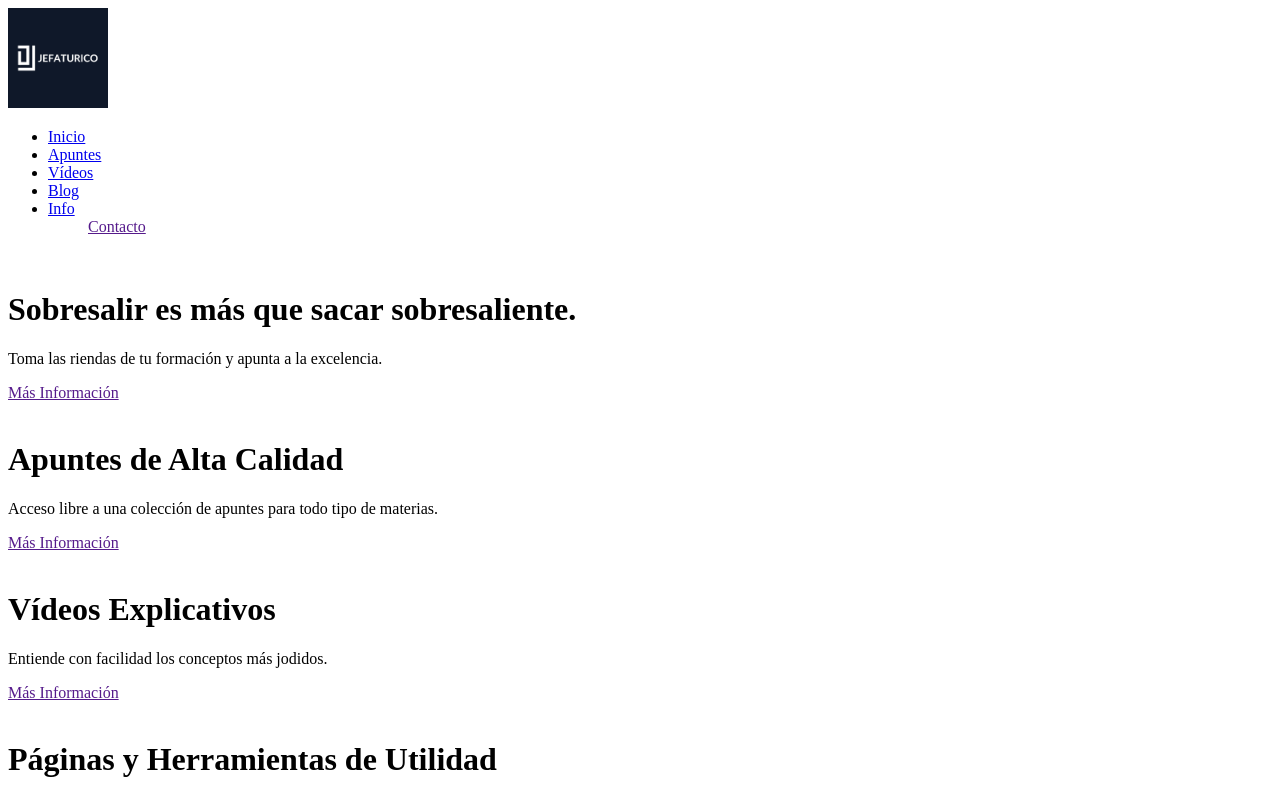
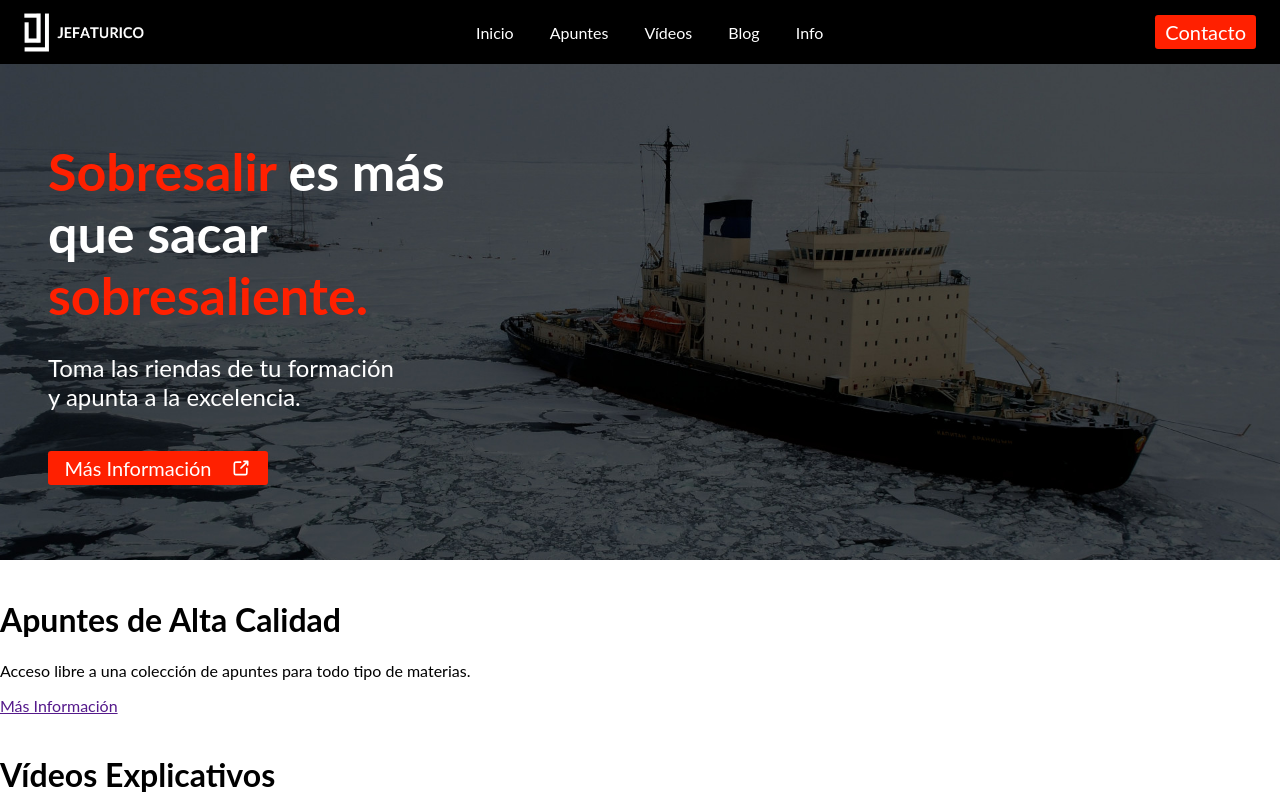
Before and after one commit to jefaturico/jefaturico.github.io, a plain HTML site: page index.html in a window 1280 px wide. Shown: the top 797 px of the page. Drawn offline with Linux system fonts and the light colour scheme.

Commit message:
Finish hero section

```diff
--- a/css/style.css
+++ b/css/style.css
@@ -0,0 +1,94 @@
+/* BLUE: 0F1829 */
+html {
+	overflow-y: scroll;
+}
+
+body {
+	font-family: "Lato",sans-serif;
+	font-size: 16px;
+	margin: 0;
+	padding: 0;
+}
+
+.header {
+	display: flex;
+	height: 4em;
+	flex-flow: row nowrap;
+	align-items: center;
+	justify-content: space-between;
+	background-color: #000;
+	margin: 0;
+	padding: 0em 1.5em 0em 1.5em;
+
+	ul {
+		padding: 0;
+
+		li {
+			display: inline;
+
+			a {
+				color: #fff;
+				text-decoration: none;
+				margin: 1em;
+			}
+
+		}
+	}
+
+
+}
+
+.navButton {
+		display: flex;
+		max-width: 10em;
+		flex-flow: row nowrap;
+		background-color: #FF2000;
+		text-align: center;
+		border-radius: 0.25vw;
+		gap: 1em;
+		padding: 0.25em 0.5em 0.25em 0.5em;
+		justify-content: center;
+		align-items: center;
+		color: #FFF;
+		text-decoration: none;
+		font-size: 20px;
+		margin: 0;
+
+}
+
+.navButton:hover {
+	background-color: #D11C00;
+}
+
+.main {
+	padding: 0;
+	margin: 0;
+
+	.hero {
+		display: flex;
+		flex-flow: column nowrap;
+		background-image: url("../img/heroSection.jpg");
+		background-size: cover;
+		background-position: center;
+		color: #FFF;
+		padding: 3em 3em 3em 3em;
+		height: 50vh;
+		justify-content: space-evenly;
+	h1{
+		max-width: 40%;
+		font-size: 52px;
+		margin: 0;
+		padding: 0;
+	}
+
+	b {
+		color: #FF2000;
+	}
+
+	p {
+		font-size: 24px;
+		max-width: 30%;
+		margin: 0em 0em 0.5em 0em;
+	}
+
+}
--- a/index.html
+++ b/index.html
@@ -5,11 +5,10 @@
 		<meta charset="UTF-8">
 		<meta name="viewport" content="width=device-width, initial-scale=1.0">
 		<link rel="stylesheet" type="text/css" href="css/style.css">
-
 	</head>
 	<body>
 		<div class="header">
-			<img src="img/jefaturico-aside-logo.png" width="100vw" height="100vw">
+			<img src="img/jefaturico-asidelogo.png" width="120vw" height="39vw">
 			<nav>
 				<ul>
 					<li><a href="under-construction.html">Inicio</a></li>
@@ -17,18 +16,17 @@
 					<li><a href="under-construction.html">Vídeos</a></li>
 					<li><a href="under-construction.html">Blog</a></li>
 					<li><a href="under-construction.html">Info</a></li>
-				<ul>
-			<nav>
-			<a href="">Contacto</a href="">
+				</ul>
+			</nav>
+			<a class="navButton" href="">Contacto</a>
 		</div>
 
 		<div class="main">
 
 			<div class="hero">
-				<img src="">
-				<h1>Sobresalir es más que sacar sobresaliente.</h1>
+				<h1><b>Sobresalir</b> es más que sacar <b>sobresaliente.</b></h1>
 				<p>Toma las riendas de tu formación y apunta a la excelencia.</p>
-				<a href="">Más Información</a href="">
+				<a class="navButton" href="">Más Información<img src="img/redirectIcon.svg" style="height:1em" ></a>
 			</div>
 
 			<div class="blockTextImage">
```
Also changed, not shown: img/canva-jefaturico-asidelogo.png (added), img/canva-jefaturico-belowlogo.png (renamed from img/jefaturico-below-logo.png), img/canva-jefaturico-logo.png (added), img/heroSection.jpg (added), img/jefaturico-aside-logo.png (deleted), img/jefaturico-asidelogo.png (added), img/jefaturico-belowlogo.png (added), img/jefaturico-logo.png, img/redirectIcon.svg (added), 3 other files.
